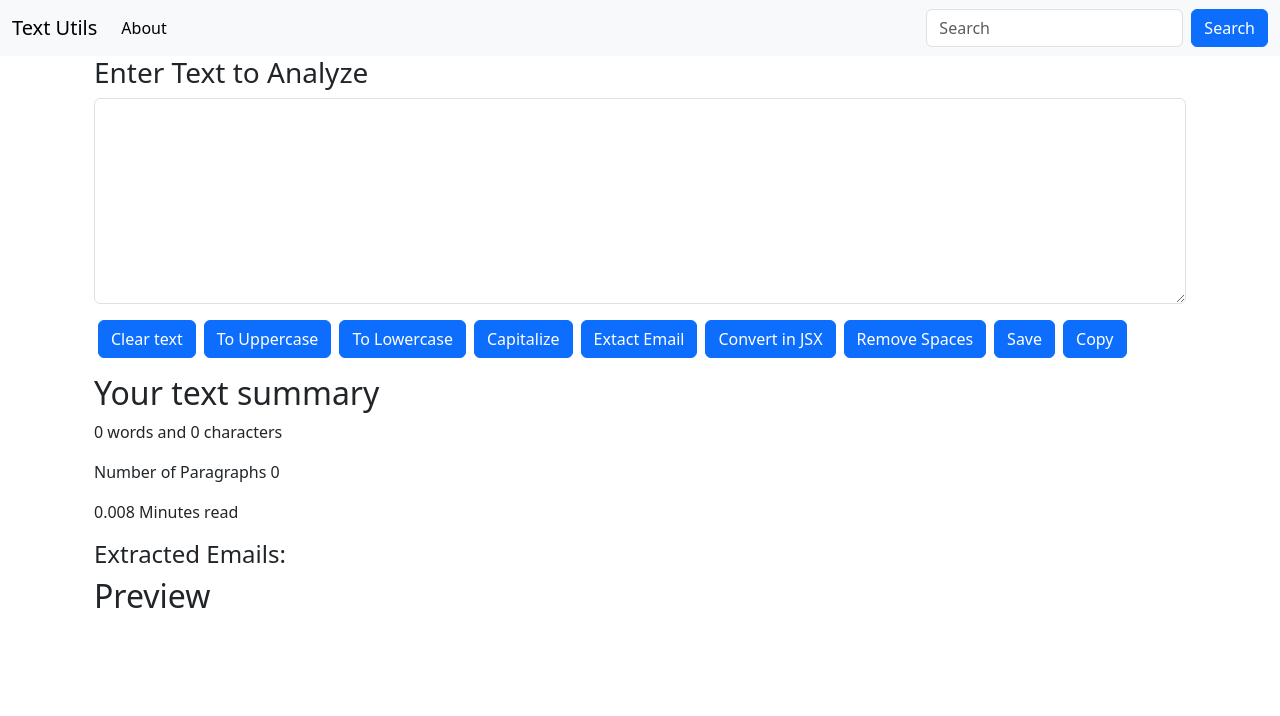
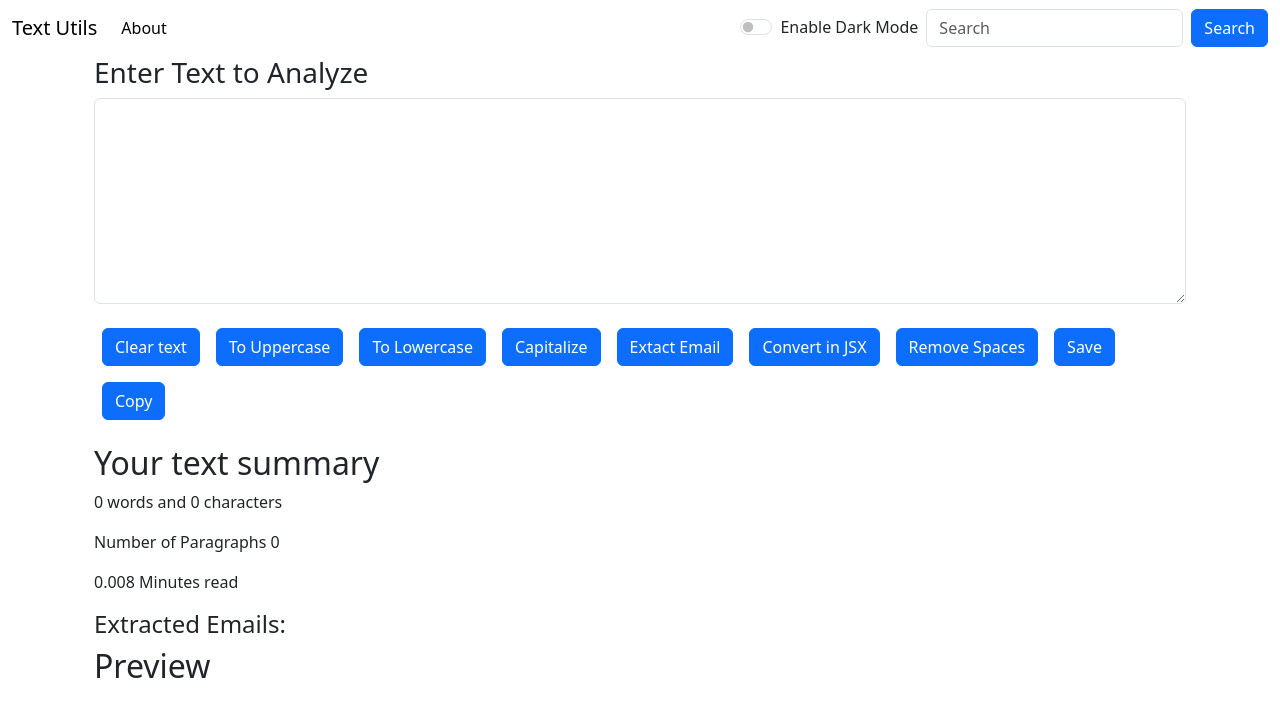
Before and after one commit to Sandeepkumar136/TextUtils, a React (Create React App) app: page / in a window 1280 px wide. Shown: the top 716 px of the page. Built offline with nearby package versions, Linux system fonts and the light colour scheme; the HTML template or start-up script is replaced by a standard one.

Commit message:
React Classes Not Working

```diff
--- a/package.json
+++ b/package.json
@@ -14,6 +14,9 @@
     "react-dom": "^18.3.1",
     "react-scripts": "5.0.1",
     "web-vitals": "^2.1.4"
+  },
+  "devDependencies": {
+    "@babel/plugin-proposal-private-property-in-object": "^7.18.6"
   },
   "scripts": {
     "start": "react-scripts start",
--- a/src/App.js
+++ b/src/App.js
@@ -1,14 +1,26 @@
 import Navbar from './components/navbar';
 import Input from './components/input';
+import { useState } from 'react';
 // import About from './components/About';
 
 
 
 
+
 function App() {
+  const [Mode, SetMode]=useState('light');
+
+  const toggleFunction=()=>{
+    if(Mode==='light'){
+      SetMode('dark')
+    }else{
+      SetMode('light')
+    }
+  }
+
   return (
     <>
-    <Navbar/>
+    <Navbar mode={Mode} toggleFunction={toggleFunction}/>
     <div className='container'>
 
       <Input  heading="Enter Text to Analyze"/>
--- a/src/components/input.js
+++ b/src/components/input.js
@@ -100,24 +100,24 @@ function Input(props){
       <textarea className="form-control" onChange={DoOnChange} ref={ImpRef} name="form-control" value={text} id="MyBox" rows="8" ></textarea>
       </div>
 
-      <button type="button" onClick={OnClickCLs} className="btn btn-primary mx-1">Clear text</button>
+      <button type="button" onClick={OnClickCLs} className="btn btn-primary m-2">Clear text</button>
 
-      <button type="button" onClick={clickInpButton} className="btn btn-primary mx-1">To Uppercase</button>
+      <button type="button" onClick={clickInpButton} className="btn btn-primary m-2">To Uppercase</button>
 
-      <button type="button" onClick={clickInpButtonLower} className="btn btn-primary mx-1">To Lowercase</button>
+      <button type="button" onClick={clickInpButtonLower} className="btn btn-primary m-2">To Lowercase</button>
 
-      <button type="button" onClick={CapText} className="btn btn-primary mx-1">Capitalize</button>
+      <button type="button" onClick={CapText} className="btn btn-primary m-2">Capitalize</button>
 
-      <button type="button" onClick={EmLExtact} className="btn btn-primary mx-1">Extact Email</button>
+      <button type="button" onClick={EmLExtact} className="btn btn-primary m-2">Extact Email</button>
 
-      <button type="button" onClick={Conjsx} className="btn btn-primary mx-1">Convert in JSX</button>
+      <button type="button" onClick={Conjsx} className="btn btn-primary m-2">Convert in JSX</button>
 
-      <button type="button" onClick={Remsp} className="btn btn-primary mx-1">Remove Spaces</button>
+      <button type="button" onClick={Remsp} className="btn btn-primary m-2">Remove Spaces</button>
 
 
-      <button type="button" onClick={hSave} className="btn btn-primary mx-1">Save</button>
+      <button type="button" onClick={hSave} className="btn btn-primary m-2">Save</button>
 
-      <button type="button" onClick={CopyText} className="btn btn-primary mx-1">Copy</button>
+      <button type="button" onClick={CopyText} className="btn btn-primary m-2">Copy</button>
 
     </div>
      </div>
--- a/src/components/navbar.js
+++ b/src/components/navbar.js
@@ -1,21 +1,44 @@
-import React from "react";
+import { useState } from "react";
+// import About from "./About";
 
-export default function Navbar(){
-    return(<nav className="navbar navbar-expand-lg bg-body-tertiary">
+
+
+export default function Navbar(props){
+
+  const [SearchItem, setSearchItem]=useState('');
+
+  const handleSearchFunc=(e)=>{
+    setSearchItem(e.target.value)
+  };
+
+  const handleSearch=()=>{
+    if(SearchItem){
+      window.find(SearchItem);
+    }
+  }
+
+
+
+    return(
+    <nav className={`navbar navbar-expand-lg bg-body-${props.mode}`}>
         <div className="container-fluid">
-          <a className="navbar-brand" href="#">Text Utils</a>
+          <a className="navbar-brand" href="/">Text Utils</a>
           <button className="navbar-toggler" type="button" data-bs-toggle="collapse" data-bs-target="#navbarSupportedContent" aria-controls="navbarSupportedContent" aria-expanded="false" aria-label="Toggle navigation">
             <span className="navbar-toggler-icon"></span>
           </button>
           <div className="collapse navbar-collapse" id="navbarSupportedContent">
             <ul className="navbar-nav me-auto mb-2 mb-lg-0">
               <li className="nav-item">
-                <a className="nav-link active" aria-current="page" href="#">About</a>
+                <a className="nav-link active" aria-current="page" href="/">About</a>
               </li>
             </ul>
+          <div className="form-check form-switch mx-2">
+            <input className="form-check-input" type="checkbox" role="switch" onClick={props.toggleFunction} id="flexSwitchCheckDefault"/>
+            <label className="form-check-label" htmlFor="flexSwitchCheckDefault">Enable Dark Mode</label>
+          </div>
             <form className="d-flex" role="search">
-              <input className="form-control me-2" type="search" placeholder="Search" aria-label="Search"/>
-              <button className="btn btn-primary" type="submit">Search</button>
+              <input className="form-control me-2" type="search" placeholder="Search" value={SearchItem} onChange={handleSearchFunc}aria-label="Search"/>
+              <button className="btn btn-primary" onClick={handleSearch} type="submit">Search</button>
             </form>
           </div>
         </div>
```
